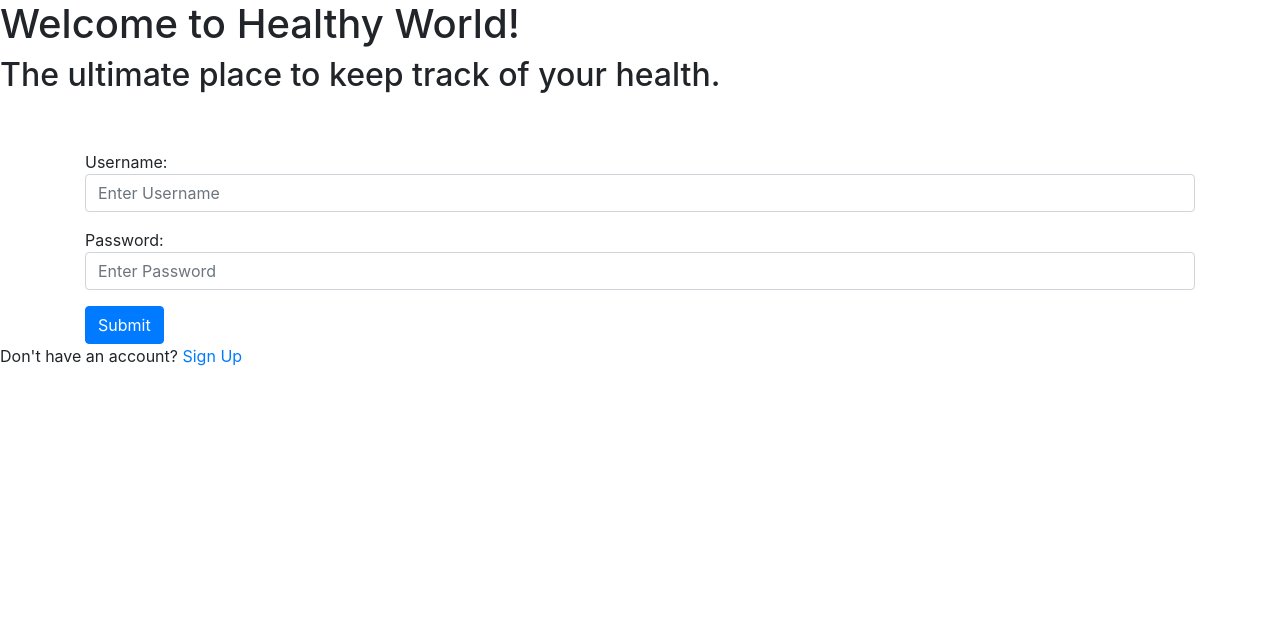
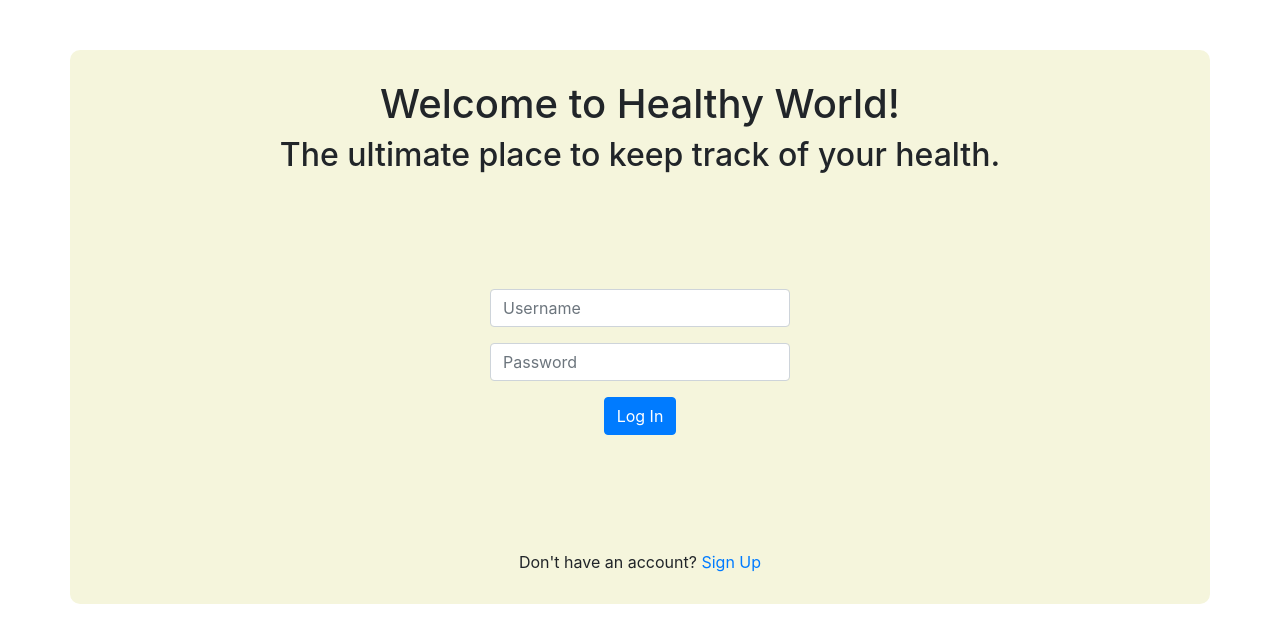
Before and after one commit to mayankR1999/healthy-world, a Django app: page / in a window 1280 px wide. Shown: the top 643 px of the page. Run offline with Django 3.2, Linux system fonts and the light colour scheme; some libraries are stand-ins or nearby versions.

Commit message:
Modified Home Page design.

```diff
--- a/static/classses.css
+++ b/static/classes.css
@@ -8,6 +8,13 @@
     background-color: cyan;
 }
 
+.my-login-form-container{
+    margin: 75px auto;
+    width: 400px;
+    align-content: center;
+    padding: 40px 50px;
+}
+
 .mycontainer{
     margin-top: 50px;
     padding: 30px 0px;
--- a/templates/home_page.html
+++ b/templates/home_page.html
@@ -2,25 +2,23 @@
 
 {% block content %}
 
+<div class="container mycontainer">
     <h1>Welcome to Healthy World!</h1>
-    <h2>The ultimate place to keep track of your health.</h2><br><br>
-    <div class="container">
-        <div class="my-form-container">
+    <h2>The ultimate place to keep track of your health.</h2>
+        <div class="my-login-form-container">
             <form action='login' method='POST'>
                 {% csrf_token %}
-                Username:
                 <div class="form-group">
-                    <input type='text' class="form-control" name='user_name' placeholder="Enter Username" required>
+                    <input type='text' class="form-control" name='user_name' placeholder="Username" required>
                 </div>
-                Password:
                 <div class="form-group">
-                    <input type="password" class="form-control" name="pass" placeholder="Enter Password" required>
+                    <input type="password" class="form-control" name="pass" placeholder="Password" required>
                 </div>
-                <input class="btn btn-primary" placeholder="Log In" type="submit">
+                <input class="btn btn-primary" value="Log In" type="submit">
             </form>
         </div>
-    </div>
     Don't have an account?
     <a href="register">Sign Up</a>
+</div>
 
 {% endblock %}
```
